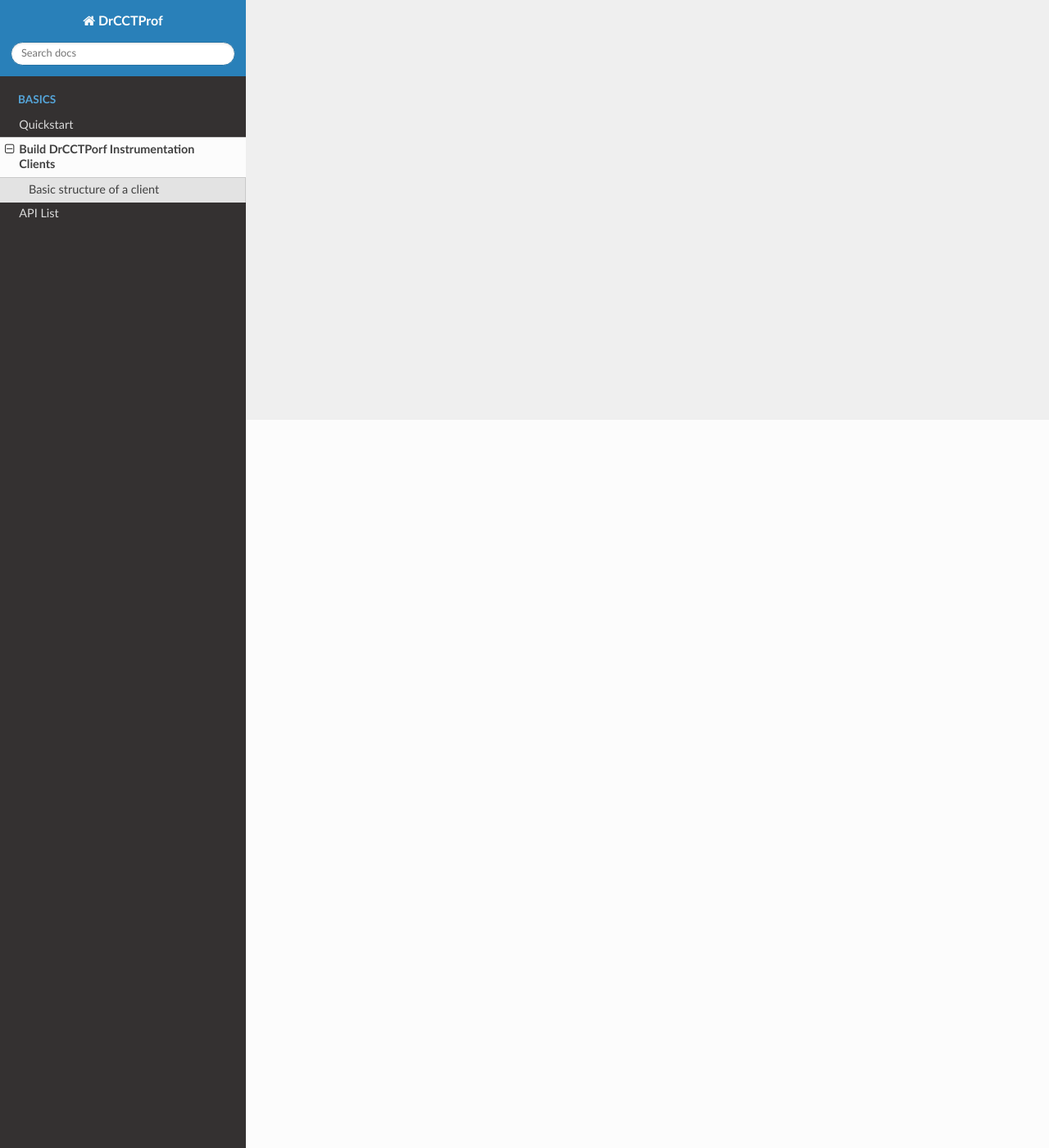
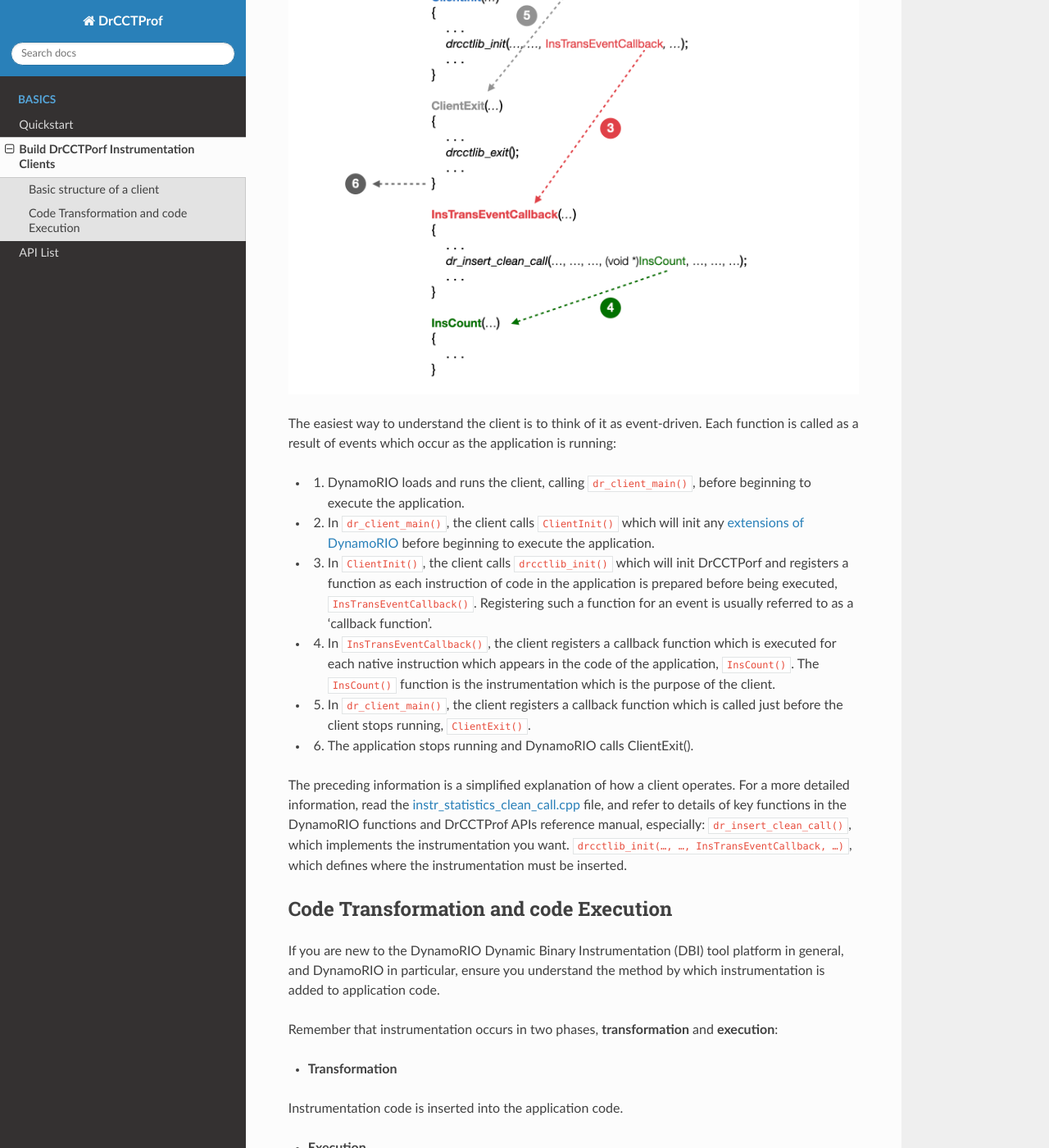
Before and after one commit to Xuhpclab/drcctprof-docs, a Sphinx documentation site: the page built from source/buildtools.rst, in a window 1280 px wide and 1400 px high, scrolled down 888 px. Shown: the whole window at 82% size. Built offline with Sphinx 7.4.7 and the Read the Docs theme 2.0.0, drawn with Linux system fonts in a browser that asks for light colours; some of the changed text lies outside the part shown.

Commit message:
finish version 0.1

```diff
--- a/source/buildtools.rst
+++ b/source/buildtools.rst
@@ -19,10 +19,55 @@ Basic structure of a client
 This section describes the basic structure of an instrumentation client,
 including the main events which occur during execution and what is typically done in each event.
 
-DrCCTProf client is a shared object file which uses the DrCCTProf API
+DrCCTPorf is an extension of DynamoRIO and it can collect call paths of every instruction of binaries at runtime. It provides APIs for developers to build instrumentation clients.
+The term 'instrumentation client' in this context refers to a shared object file that uses the DrCCTProf API
 & DynamoRIO API to capture and process wanted run-time events.
 
-To correctly modify the libopcodes_emulated.so client,
-you must understand its existing implementation,
-opcodes_emulated.cpp (download this file).
-The diagram below shows the key functions in opcodes_emulated.cpp and how they relate to each other.
+
+To correctly modify the libdrcctlib_instr_statistics_clean_call.so client,
+you must understand its existing implementation, `instr_statistics_clean_call.cpp <https://dynamorio.org/dr__ir__utils_8h.html#a1df44dbe3d8dbf82e63e96741f167c64>`_.
+The diagram below shows the key functions in instr_statistics_clean_call.cpp and how they relate to each other.
+
+.. image:: code/instr_statistics_clean_call_frame.png
+  :alt: instr_statistics_clean_call frame
+
+The easiest way to understand the client is to think of it as event-driven. Each function is called as a result of events which occur as the application is running:
+
+- 1. DynamoRIO loads and runs the client, calling ``dr_client_main()``, before beginning to execute the application.
+
+- 2. In ``dr_client_main()``, the client calls ``ClientInit()`` which will init any `extensions of DynamoRIO <https://dynamorio.org/page_ext.html>`_ before beginning to execute the application.
+
+- 3. In ``ClientInit()``, the client calls ``drcctlib_init()`` which will init DrCCTPorf and registers a function as each instruction of code in the application is prepared before being executed, ``InsTransEventCallback()``. Registering such a function for an event is usually referred to as a 'callback function'.
+
+- 4. In ``InsTransEventCallback()``, the client registers a callback function which is executed for each native instruction which appears in the code of the application, ``InsCount()``. The ``InsCount()`` function is the instrumentation which is the purpose of the client.
+
+- 5. In ``dr_client_main()``, the client registers a callback function which is called just before the client stops running, ``ClientExit()``.
+
+- 6. The application stops running and DynamoRIO calls ClientExit().
+
+The preceding information is a simplified explanation of how a client operates. For a more detailed information, read the `instr_statistics_clean_call.cpp <https://dynamorio.org/dr__ir__utils_8h.html#a1df44dbe3d8dbf82e63e96741f167c64>`_ file, and refer to details of key functions in the DynamoRIO functions and DrCCTProf APIs reference manual, especially: ``dr_insert_clean_call()``, which implements the instrumentation you want. ``drcctlib_init(…, …, InsTransEventCallback, …)``, which defines where the
+instrumentation must be inserted.
+
+
+======================================
+Code Transformation and code Execution
+======================================
+
+If you are new to the DynamoRIO Dynamic Binary Instrumentation (DBI) tool platform in general, and DynamoRIO in particular, ensure you understand the method by which instrumentation is added to application code.
+
+Remember that instrumentation occurs in two phases, **transformation** and **execution**:
+
+-   **Transformation**
+
+Instrumentation code is inserted into the application code.
+
+-   **Execution**
+
+The application code runs, including the instrumentation code which was inserted during transformation.
+
+DynamoRIO performs transformation and execution transparently, provided that you conform to the rules of its API.
+
+In the preceding example, ``InsTransEventCallback()`` is the transformation phase. Calls to ``InsCount()`` is inserted for each instruction but are not called at transformation time.
+If or when a particular instruction of code is run at execution time, ``InsCount()`` is called, to increment and store the instruction's executed count.
+
+This is a subtle distinction for new users. The best way to think of the difference is to recognize that `dr_insert_clean_call() <https://dynamorio.org/dr__ir__utils_8h.html#a1df44dbe3d8dbf82e63e96741f167c64>`_ will be called once when a instruction of application code is transformed but the function it registered may be called many times when the instruction is executed.
```
Also changed, not shown: source/apis.rst (+24 -19 lines), source/quickstart.rst (+5 -4 lines), source/code/instr_statistics_clean_call_frame.png (added), 5 other files.
